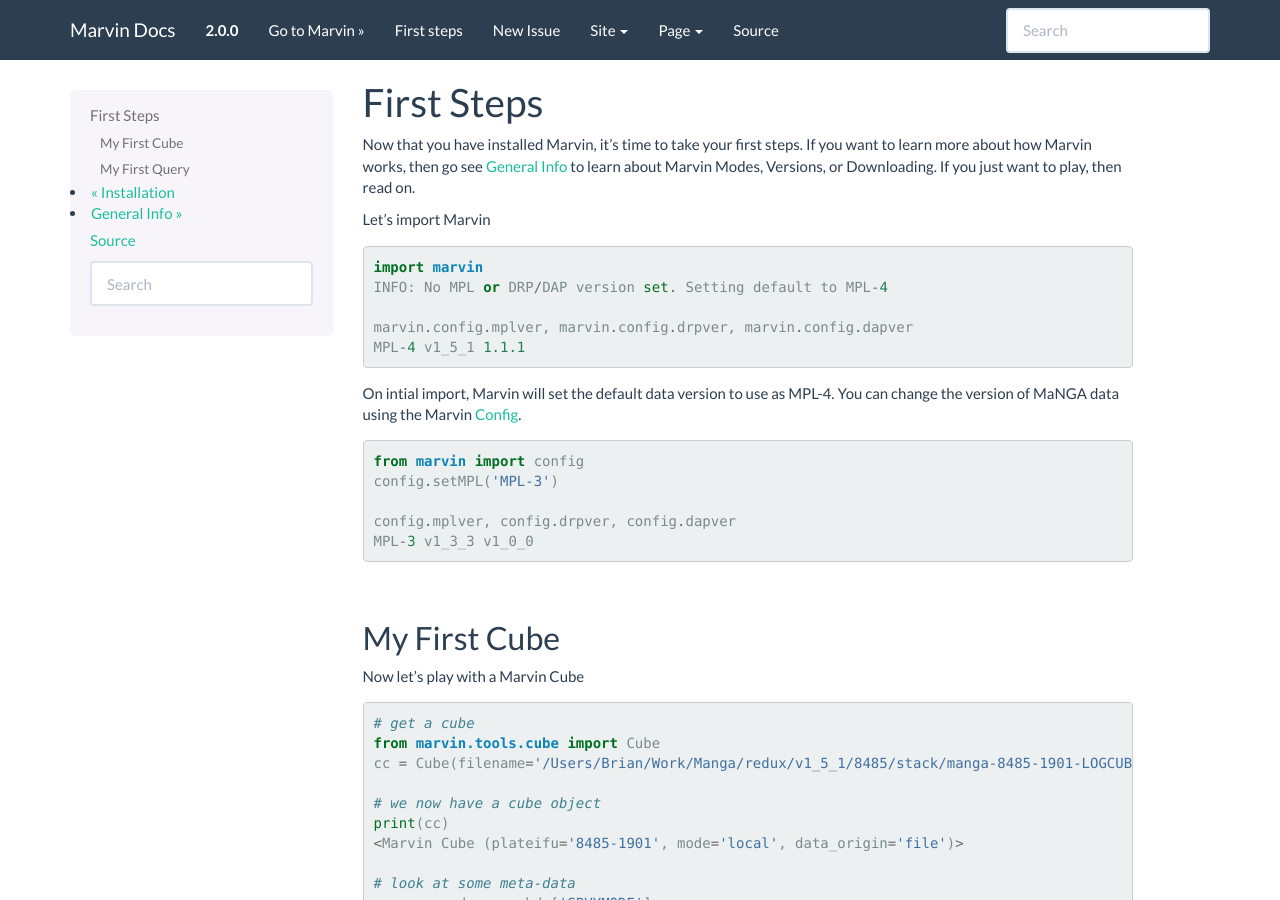
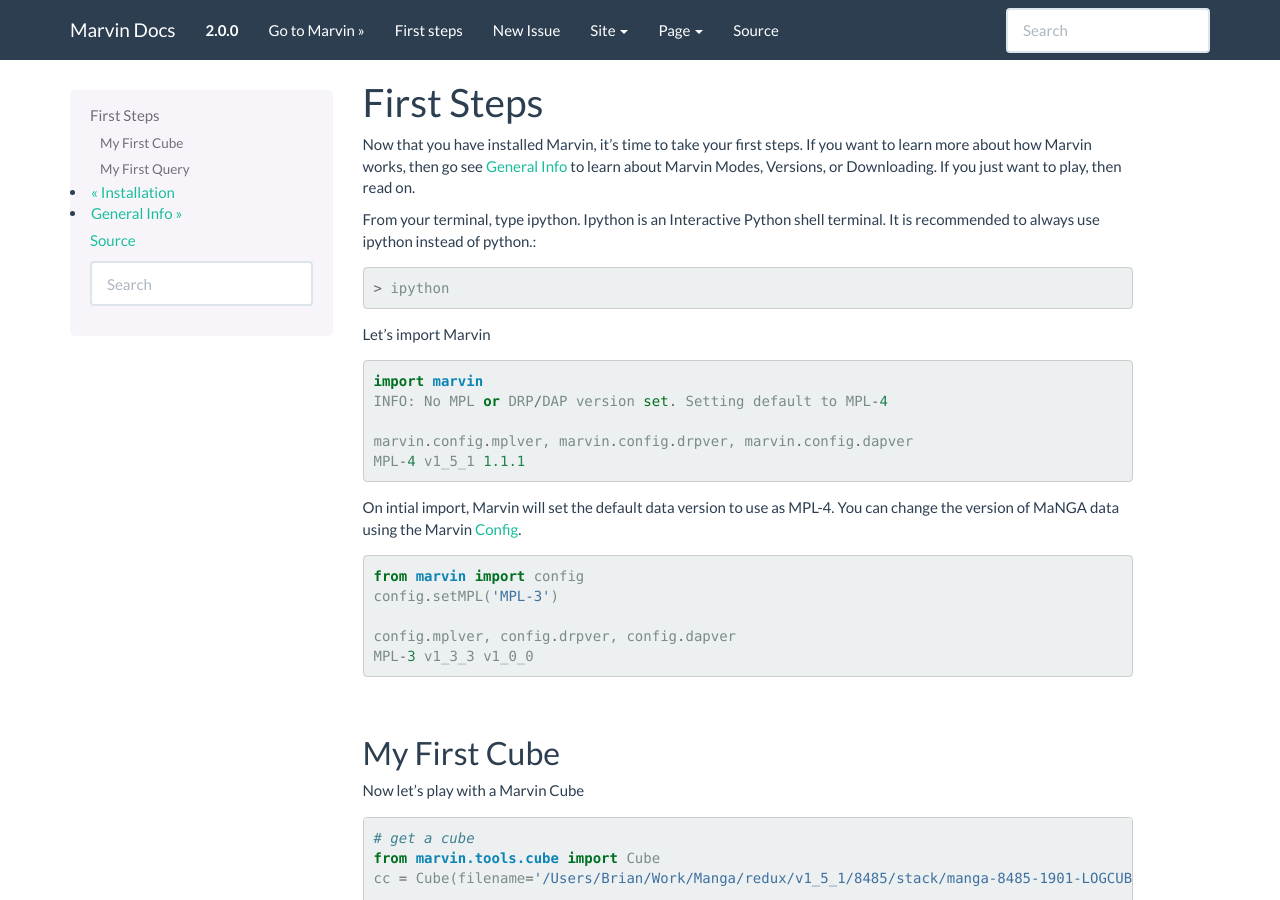
Before and after one commit to sdss/marvin, a Sphinx documentation site: the page built from docs/sphinx/first-steps.rst, in a window 1280 px wide and 900 px high. Built offline with Sphinx 7.4.7, drawn with Linux system fonts in a browser that asks for light colours; pages that are not in the unit, such as notebooks, are missing from menus.

Commit message:
added some ipython text at the top

```diff
--- a/docs/sphinx/first-steps.rst
+++ b/docs/sphinx/first-steps.rst
@@ -8,6 +8,11 @@
 then go see :ref:`marvin-general` to learn about Marvin Modes, Versions, or Downloading.  If you just want to play, then read on.
 
 .. _marvin-firststep:
+
+From your terminal, type ipython.  Ipython is an Interactive Python shell terminal.  It is recommended to always use ipython
+instead of python.::
+
+    > ipython
 
 Let's import Marvin
 
```
